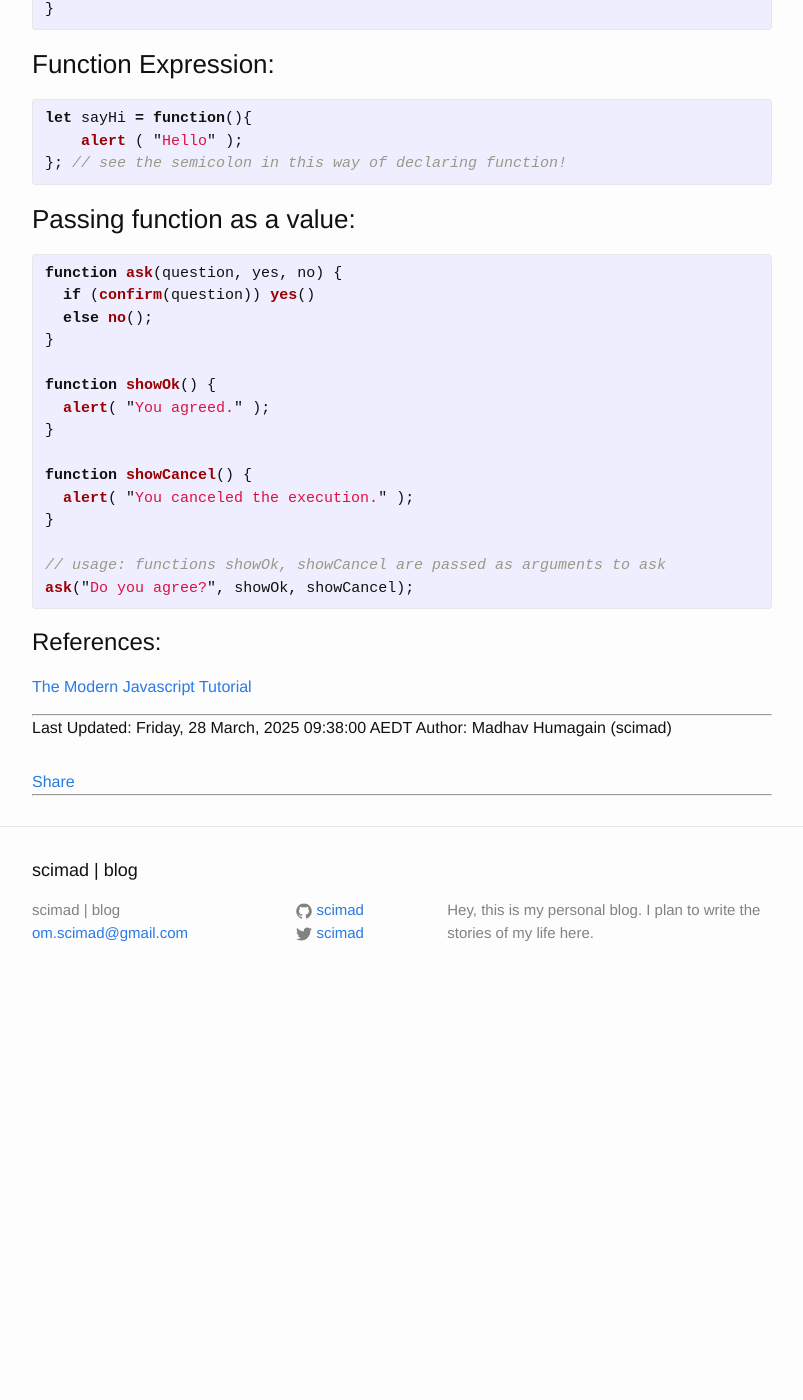
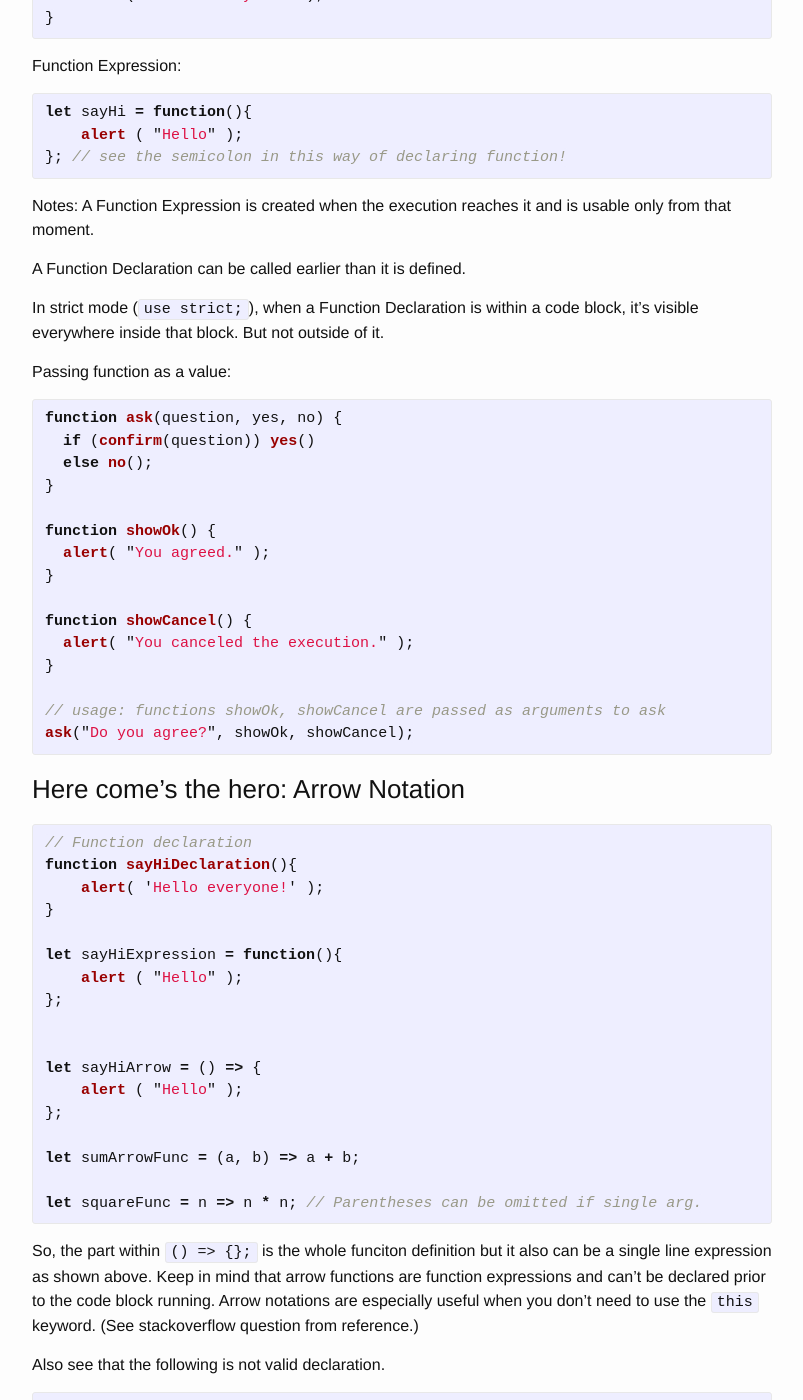
Before and after one commit to scimad/scimad.github.io, a Jekyll site: the page built from _posts/programming/js/2025-03-28-javascript-at-32.markdown, in a window 1280 px wide and 1400 px high, scrolled down 830 px. Shown: the whole window, without its empty margins (238-1041 px from the left). Built offline with Jekyll 4.4.1, drawn with Linux system fonts in a browser that asks for light colours; before the commit the page ends 1834 px from its top, so only the background shows below that; some of the changed text lies outside the part shown.

Commit message:
add arrow notation

```diff
--- a/_posts/programming/js/2025-03-28-javascript-at-32.markdown
+++ b/_posts/programming/js/2025-03-28-javascript-at-32.markdown
@@ -5,7 +5,7 @@ date:   2025-03-28 09:34:00 +1100
 categories: js
 ---
 
-Sure, looking back again at Javascript when 32 comes with some deep existential questions, career questions and what not! Well, "Take as much retries as you need to". Here's some Javascript for ya:
+Sure, looking back again at Javascript when 32 comes with some deep existential questions, career questions and what not! Well, "Take as much retries as you need to". Here's some Javascript for ya (taken straight from the refrences mentioned):
 
 - Surprisingly, JS is a single-threaded language. One can debate about what it means, but that's what MDN say.
 
@@ -24,14 +24,14 @@ The `||` operator is something similar but:
 
 ## Functions
 
-### Function declaration looks like this:
+Function declaration looks like this:
 {% highlight javascript %}
 function sayHi(){
     alert( 'Hello everyone!' );
 }
 {%endhighlight%}
 
-### Function Expression:
+Function Expression:
 {%highlight javascript%}
 
 let sayHi = function(){
@@ -39,7 +39,14 @@ let sayHi = function(){
 }; // see the semicolon in this way of declaring function!
 {% endhighlight %}
 
-### Passing function as a value:
+Notes:
+A Function Expression is created when the execution reaches it and is usable only from that moment.
+
+A Function Declaration can be called earlier than it is defined.
+
+In strict mode (`use strict;`), when a Function Declaration is within a code block, it’s visible everywhere inside that block. But not outside of it.
+
+Passing function as a value:
 {%highlight javascript%}
 function ask(question, yes, no) {
   if (confirm(question)) yes()
@@ -58,10 +65,45 @@ function showCancel() {
 ask("Do you agree?", showOk, showCancel);
 {%endhighlight%}
 
+### Here come's the hero: Arrow Notation
+
+{% highlight javascript %}
+// Function declaration
+function sayHiDeclaration(){
+    alert( 'Hello everyone!' );
+}
+
+let sayHiExpression = function(){
+    alert ( "Hello" );
+};
+
+
+let sayHiArrow = () => {
+    alert ( "Hello" );
+};
+
+let sumArrowFunc = (a, b) => a + b;
+
+let squareFunc = n => n * n; // Parentheses can be omitted if single arg.
+{% endhighlight %}
+
+So, the part within `() => {};` is the whole funciton definition but it also can be a single line expression as shown above.
+Keep in mind that arrow functions are function expressions and can't be declared prior to the code block running.
+Arrow notations are especially useful when you don't need to use the `this` keyword. (See stackoverflow question from reference.)
+
+Also see that the following is not valid declaration.
+{%highlight javascript%}
+// ❌ This is invalid
+arrowFunction() => {
+  console.log("Hello");
+};
+{%endhighlight%}
+
 
 
 # References:
-[The Modern Javascript Tutorial](https://javascript.info/)
+1. [The Modern Javascript Tutorial](https://javascript.info/)
+2. [Stack Overflow Question](https://stackoverflow.com/questions/22939130/when-should-i-use-arrow-functions-in-ecmascript-6)
 
 
 ----------
```
